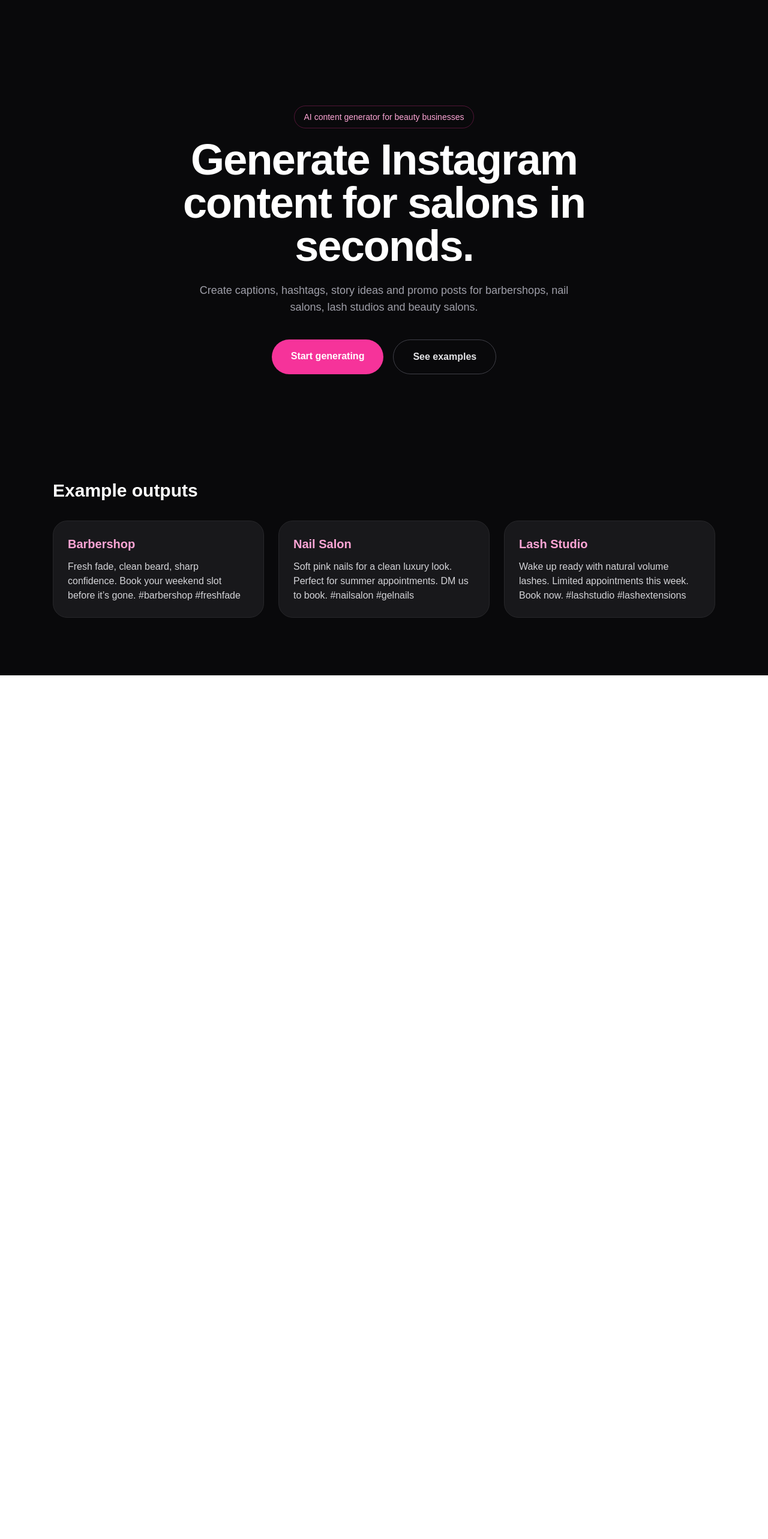
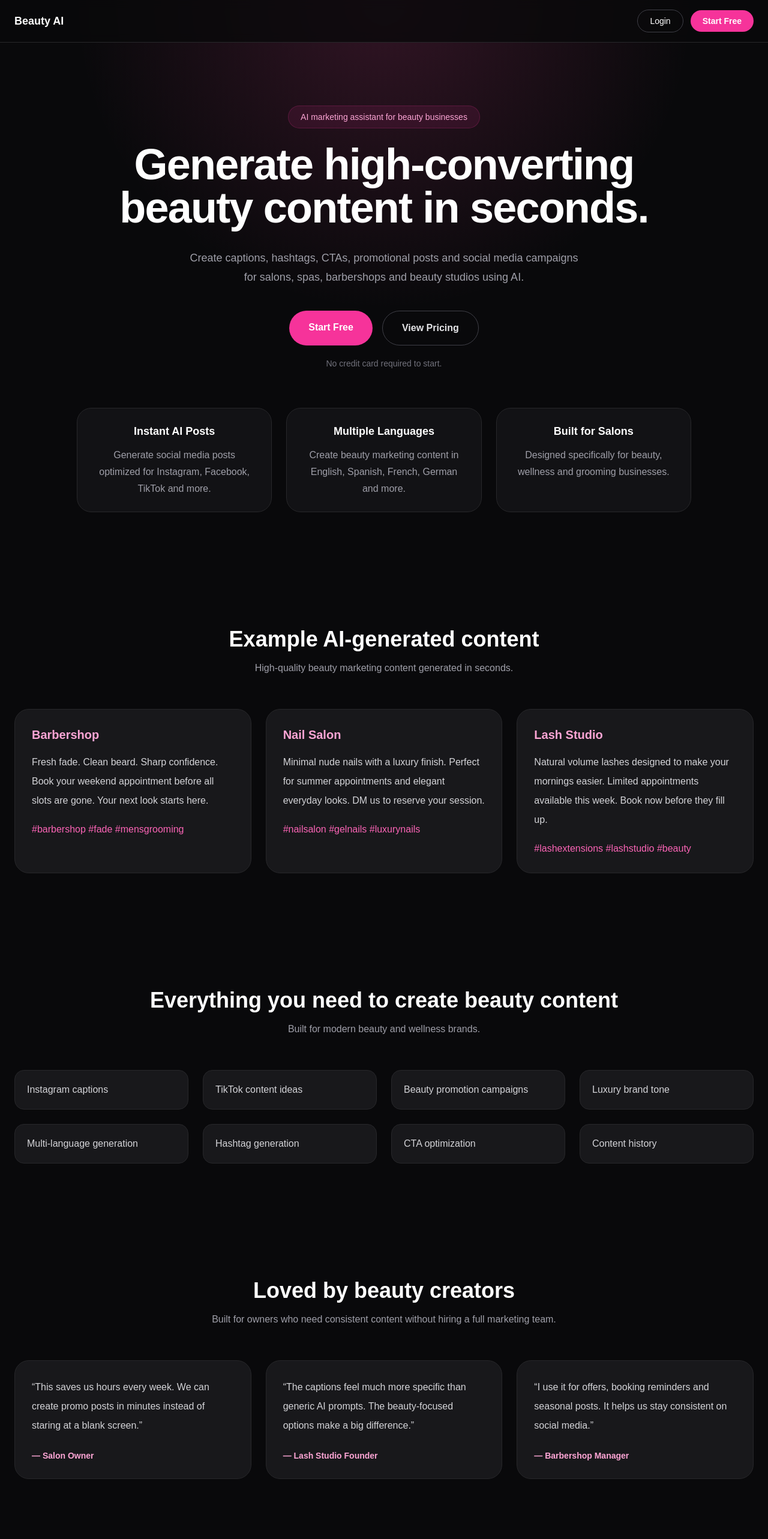
Before and after one commit to cristi-ionita/beauty-ai-assistant, a Next.js app: page / in a window 1280 px wide. Shown: the top 2566 px of the page at 60% size. Before the commit the page ends 1126 px from the top, so only its background shows below. Built offline with nearby package versions, Linux system fonts and the light colour scheme.

Commit message:
Improve landing page conversion

```diff
--- a/app/page.tsx
+++ b/app/page.tsx
@@ -1,67 +1,341 @@
 export default function Home() {
   return (
     <main className="min-h-screen bg-zinc-950 text-white">
-      <section className="mx-auto flex min-h-screen max-w-6xl flex-col items-center justify-center px-6 text-center">
-        <p className="mb-4 rounded-full border border-pink-500/30 px-4 py-2 text-sm text-pink-300">
-          AI content generator for beauty businesses
+      <nav className="fixed left-0 right-0 top-0 z-50 border-b border-zinc-800 bg-zinc-950/80 backdrop-blur">
+        <div className="mx-auto flex max-w-7xl items-center justify-between px-6 py-4">
+          <a href="/" className="text-lg font-bold">
+            Beauty AI
+          </a>
+
+          <div className="flex items-center gap-3">
+            <a
+              href="/login"
+              className="rounded-full border border-zinc-700 px-5 py-2 text-sm hover:bg-zinc-900"
+            >
+              Login
+            </a>
+
+            <a
+              href="/dashboard"
+              className="rounded-full bg-pink-500 px-5 py-2 text-sm font-semibold hover:bg-pink-400"
+            >
+              Start Free
+            </a>
+          </div>
+        </div>
+      </nav>
+
+      <section className="relative overflow-hidden pt-20">
+        <div className="absolute inset-0 bg-[radial-gradient(circle_at_top,rgba(236,72,153,0.18),transparent_45%)]" />
+
+        <div className="relative mx-auto flex min-h-screen max-w-7xl flex-col items-center justify-center px-6 py-24 text-center">
+          <p className="mb-6 rounded-full border border-pink-500/20 bg-pink-500/10 px-5 py-2 text-sm text-pink-300">
+            AI marketing assistant for beauty businesses
           </p>
 
-        <h1 className="max-w-4xl text-5xl font-bold tracking-tight md:text-7xl">
-          Generate Instagram content for salons in seconds.
+          <h1 className="max-w-5xl text-5xl font-bold tracking-tight md:text-7xl">
+            Generate high-converting beauty content in seconds.
           </h1>
 
-        <p className="mt-6 max-w-2xl text-lg text-zinc-400">
-          Create captions, hashtags, story ideas and promo posts for barbershops,
-          nail salons, lash studios and beauty salons.
+          <p className="mt-8 max-w-2xl text-lg leading-8 text-zinc-400">
+            Create captions, hashtags, CTAs, promotional posts and social media
+            campaigns for salons, spas, barbershops and beauty studios using AI.
           </p>
 
           <div className="mt-10 flex flex-col gap-4 sm:flex-row">
             <a
               href="/dashboard"
-            className="rounded-full bg-pink-500 px-8 py-4 font-semibold text-white hover:bg-pink-400"
+              className="rounded-full bg-pink-500 px-8 py-4 font-semibold text-white transition hover:bg-pink-400"
             >
-            Start generating
+              Start Free
             </a>
 
             <a
-            href="#examples"
-            className="rounded-full border border-zinc-700 px-8 py-4 font-semibold text-zinc-200 hover:bg-zinc-900"
+              href="#pricing"
+              className="rounded-full border border-zinc-700 px-8 py-4 font-semibold text-zinc-200 transition hover:bg-zinc-900"
             >
-            See examples
+              View Pricing
             </a>
           </div>
-      </section>
 
-      <section id="examples" className="mx-auto max-w-6xl px-6 pb-24">
-        <h2 className="mb-8 text-3xl font-bold">Example outputs</h2>
+          <p className="mt-5 text-sm text-zinc-500">
+            No credit card required to start.
+          </p>
 
-        <div className="grid gap-6 md:grid-cols-3">
+          <div className="mt-16 grid w-full max-w-5xl gap-6 md:grid-cols-3">
             {[
               {
-              title: "Barbershop",
-              text: "Fresh fade, clean beard, sharp confidence. Book your weekend slot before it’s gone. #barbershop #freshfade",
+                title: "Instant AI Posts",
+                text: "Generate social media posts optimized for Instagram, Facebook, TikTok and more.",
               },
               {
-              title: "Nail Salon",
-              text: "Soft pink nails for a clean luxury look. Perfect for summer appointments. DM us to book. #nailsalon #gelnails",
+                title: "Multiple Languages",
+                text: "Create beauty marketing content in English, Spanish, French, German and more.",
               },
               {
-              title: "Lash Studio",
-              text: "Wake up ready with natural volume lashes. Limited appointments this week. Book now. #lashstudio #lashextensions",
+                title: "Built for Salons",
+                text: "Designed specifically for beauty, wellness and grooming businesses.",
               },
             ].map((item) => (
               <div
                 key={item.title}
-              className="rounded-3xl border border-zinc-800 bg-zinc-900 p-6"
+                className="rounded-3xl border border-zinc-800 bg-zinc-900/70 p-6 backdrop-blur"
               >
-              <h3 className="mb-3 text-xl font-semibold text-pink-300">
+                <h3 className="mb-3 text-lg font-semibold text-white">
                   {item.title}
                 </h3>
-              <p className="text-zinc-300">{item.text}</p>
+
+                <p className="leading-7 text-zinc-400">{item.text}</p>
+              </div>
+            ))}
+          </div>
+        </div>
+      </section>
+
+      <section id="examples" className="mx-auto max-w-7xl px-6 py-24">
+        <div className="mb-14 text-center">
+          <h2 className="text-4xl font-bold">
+            Example AI-generated content
+          </h2>
+
+          <p className="mt-4 text-zinc-400">
+            High-quality beauty marketing content generated in seconds.
+          </p>
+        </div>
+
+        <div className="grid gap-6 lg:grid-cols-3">
+          {[
+            {
+              title: "Barbershop",
+              text: "Fresh fade. Clean beard. Sharp confidence. Book your weekend appointment before all slots are gone. Your next look starts here.",
+              tags: "#barbershop #fade #mensgrooming",
+            },
+            {
+              title: "Nail Salon",
+              text: "Minimal nude nails with a luxury finish. Perfect for summer appointments and elegant everyday looks. DM us to reserve your session.",
+              tags: "#nailsalon #gelnails #luxurynails",
+            },
+            {
+              title: "Lash Studio",
+              text: "Natural volume lashes designed to make your mornings easier. Limited appointments available this week. Book now before they fill up.",
+              tags: "#lashextensions #lashstudio #beauty",
+            },
+          ].map((item) => (
+            <div
+              key={item.title}
+              className="rounded-3xl border border-zinc-800 bg-zinc-900 p-7"
+            >
+              <h3 className="mb-4 text-xl font-semibold text-pink-300">
+                {item.title}
+              </h3>
+
+              <p className="leading-8 text-zinc-300">{item.text}</p>
+
+              <p className="mt-5 text-pink-400">{item.tags}</p>
             </div>
           ))}
         </div>
       </section>
+
+      <section className="mx-auto max-w-7xl px-6 py-24">
+        <div className="mb-14 text-center">
+          <h2 className="text-4xl font-bold">
+            Everything you need to create beauty content
+          </h2>
+
+          <p className="mt-4 text-zinc-400">
+            Built for modern beauty and wellness brands.
+          </p>
+        </div>
+
+        <div className="grid gap-6 md:grid-cols-2 lg:grid-cols-4">
+          {[
+            "Instagram captions",
+            "TikTok content ideas",
+            "Beauty promotion campaigns",
+            "Luxury brand tone",
+            "Multi-language generation",
+            "Hashtag generation",
+            "CTA optimization",
+            "Content history",
+          ].map((feature) => (
+            <div
+              key={feature}
+              className="rounded-2xl border border-zinc-800 bg-zinc-900 p-5 text-zinc-300"
+            >
+              {feature}
+            </div>
+          ))}
+        </div>
+      </section>
+
+      <section className="mx-auto max-w-7xl px-6 py-24">
+        <div className="mb-14 text-center">
+          <h2 className="text-4xl font-bold">Loved by beauty creators</h2>
+
+          <p className="mt-4 text-zinc-400">
+            Built for owners who need consistent content without hiring a full
+            marketing team.
+          </p>
+        </div>
+
+        <div className="grid gap-6 lg:grid-cols-3">
+          {[
+            {
+              quote:
+                "This saves us hours every week. We can create promo posts in minutes instead of staring at a blank screen.",
+              name: "Salon Owner",
+            },
+            {
+              quote:
+                "The captions feel much more specific than generic AI prompts. The beauty-focused options make a big difference.",
+              name: "Lash Studio Founder",
+            },
+            {
+              quote:
+                "I use it for offers, booking reminders and seasonal posts. It helps us stay consistent on social media.",
+              name: "Barbershop Manager",
+            },
+          ].map((item) => (
+            <div
+              key={item.name}
+              className="rounded-3xl border border-zinc-800 bg-zinc-900 p-7"
+            >
+              <p className="leading-8 text-zinc-300">“{item.quote}”</p>
+
+              <p className="mt-6 text-sm font-semibold text-pink-300">
+                — {item.name}
+              </p>
+            </div>
+          ))}
+        </div>
+      </section>
+
+      <section id="pricing" className="mx-auto max-w-6xl px-6 py-24">
+        <div className="mb-14 text-center">
+          <h2 className="text-4xl font-bold">Simple pricing</h2>
+
+          <p className="mt-4 text-zinc-400">Start free. Upgrade anytime.</p>
+        </div>
+
+        <div className="grid gap-8 lg:grid-cols-2">
+          <div className="rounded-3xl border border-zinc-800 bg-zinc-900 p-8">
+            <p className="text-sm text-zinc-400">FREE</p>
+
+            <h3 className="mt-3 text-4xl font-bold">$0</h3>
+
+            <p className="mt-4 text-zinc-400">
+              Perfect for testing the platform.
+            </p>
+
+            <ul className="mt-8 space-y-4 text-zinc-300">
+              <li>• 10 free generations</li>
+              <li>• 3 posts per generation</li>
+              <li>• Multi-language support</li>
+              <li>• Content history</li>
+            </ul>
+
+            <a
+              href="/dashboard"
+              className="mt-10 inline-flex rounded-full border border-zinc-700 px-6 py-3 font-semibold hover:bg-zinc-800"
+            >
+              Start Free
+            </a>
+          </div>
+
+          <div className="rounded-3xl border border-pink-500/30 bg-pink-500/10 p-8">
+            <p className="text-sm text-pink-300">PRO</p>
+
+            <h3 className="mt-3 text-4xl font-bold">$19/mo</h3>
+
+            <p className="mt-4 text-zinc-300">
+              For serious beauty businesses and agencies.
+            </p>
+
+            <ul className="mt-8 space-y-4 text-zinc-200">
+              <li>• Unlimited generations</li>
+              <li>• Up to 10 posts per generation</li>
+              <li>• Advanced AI post generation</li>
+              <li>• Premium marketing tones</li>
+              <li>• Multi-platform optimization</li>
+              <li>• Cancel anytime</li>
+            </ul>
+
+            <a
+              href="/dashboard"
+              className="mt-10 inline-flex rounded-full bg-pink-500 px-6 py-3 font-semibold text-white hover:bg-pink-400"
+            >
+              Upgrade to Pro
+            </a>
+          </div>
+        </div>
+      </section>
+
+      <section className="mx-auto max-w-5xl px-6 py-24">
+        <div className="mb-14 text-center">
+          <h2 className="text-4xl font-bold">FAQ</h2>
+
+          <p className="mt-4 text-zinc-400">
+            Common questions before getting started.
+          </p>
+        </div>
+
+        <div className="space-y-4">
+          {[
+            {
+              q: "Which platforms are supported?",
+              a: "You can generate content for Instagram, Facebook, TikTok, LinkedIn and Google Business Profile.",
+            },
+            {
+              q: "Which languages are supported?",
+              a: "The app supports multiple languages including English, Spanish, French, German, Italian, Portuguese, Romanian, Dutch, Polish, Turkish and Arabic.",
+            },
+            {
+              q: "Can I cancel anytime?",
+              a: "Yes. Pro subscriptions can be managed and canceled from the billing portal.",
+            },
+            {
+              q: "What happens when I cancel Pro?",
+              a: "You keep Pro access until the end of your paid billing period. After that, your account returns to the Free plan.",
+            },
+            {
+              q: "Who is this for?",
+              a: "Beauty salons, nail artists, lash studios, barbershops, spas, med spas, makeup artists and beauty marketing agencies.",
+            },
+          ].map((item) => (
+            <div
+              key={item.q}
+              className="rounded-2xl border border-zinc-800 bg-zinc-900 p-6"
+            >
+              <h3 className="font-semibold text-white">{item.q}</h3>
+
+              <p className="mt-3 leading-7 text-zinc-400">{item.a}</p>
+            </div>
+          ))}
+        </div>
+      </section>
+
+      <section className="mx-auto max-w-5xl px-6 py-24 text-center">
+        <h2 className="text-4xl font-bold">
+          Ready to grow your beauty brand with AI?
+        </h2>
+
+        <p className="mx-auto mt-6 max-w-2xl text-lg leading-8 text-zinc-400">
+          Generate better beauty marketing content in seconds and stay
+          consistent across every platform.
+        </p>
+
+        <a
+          href="/dashboard"
+          className="mt-10 inline-flex rounded-full bg-pink-500 px-8 py-4 font-semibold text-white hover:bg-pink-400"
+        >
+          Start Generating
+        </a>
+      </section>
+
+      <footer className="border-t border-zinc-800 px-6 py-8 text-center text-sm text-zinc-500">
+        © 2026 Beauty AI. All rights reserved.
+      </footer>
     </main>
   );
 }
```
Lines whose indentation alone changed are shown as unchanged.
